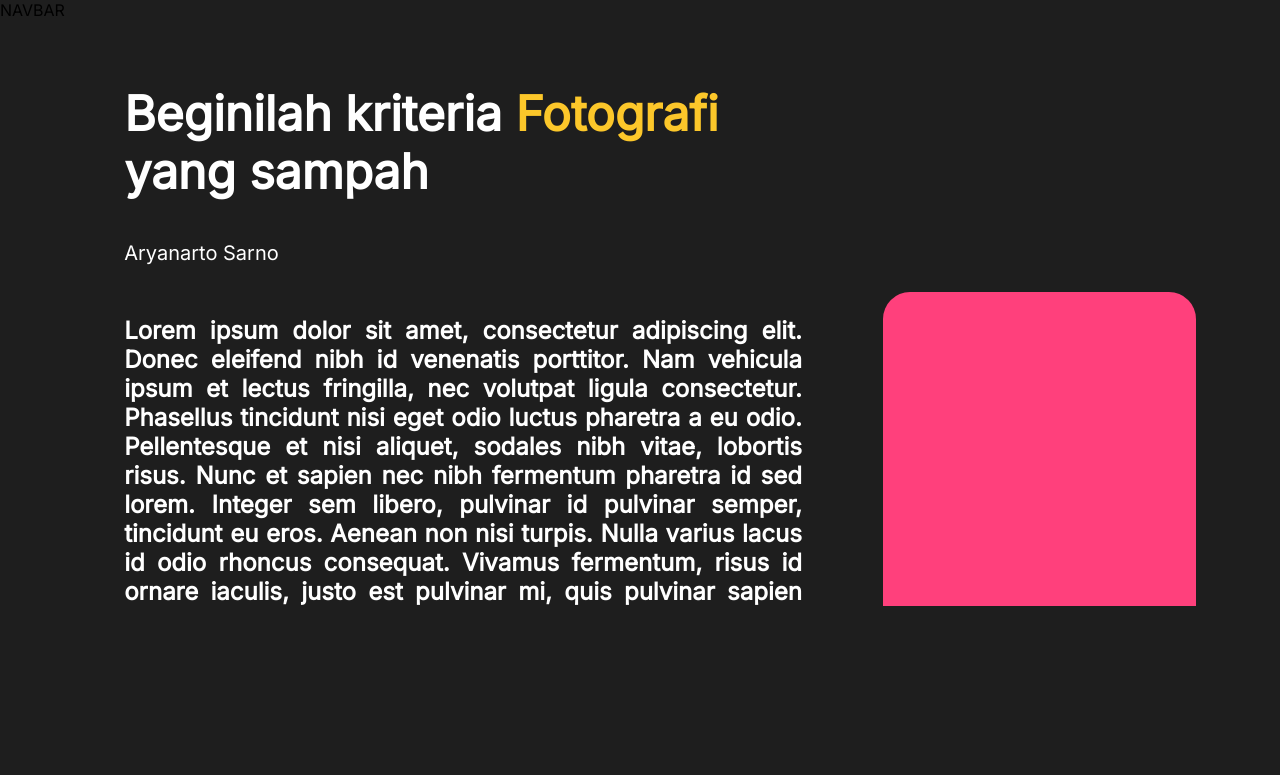
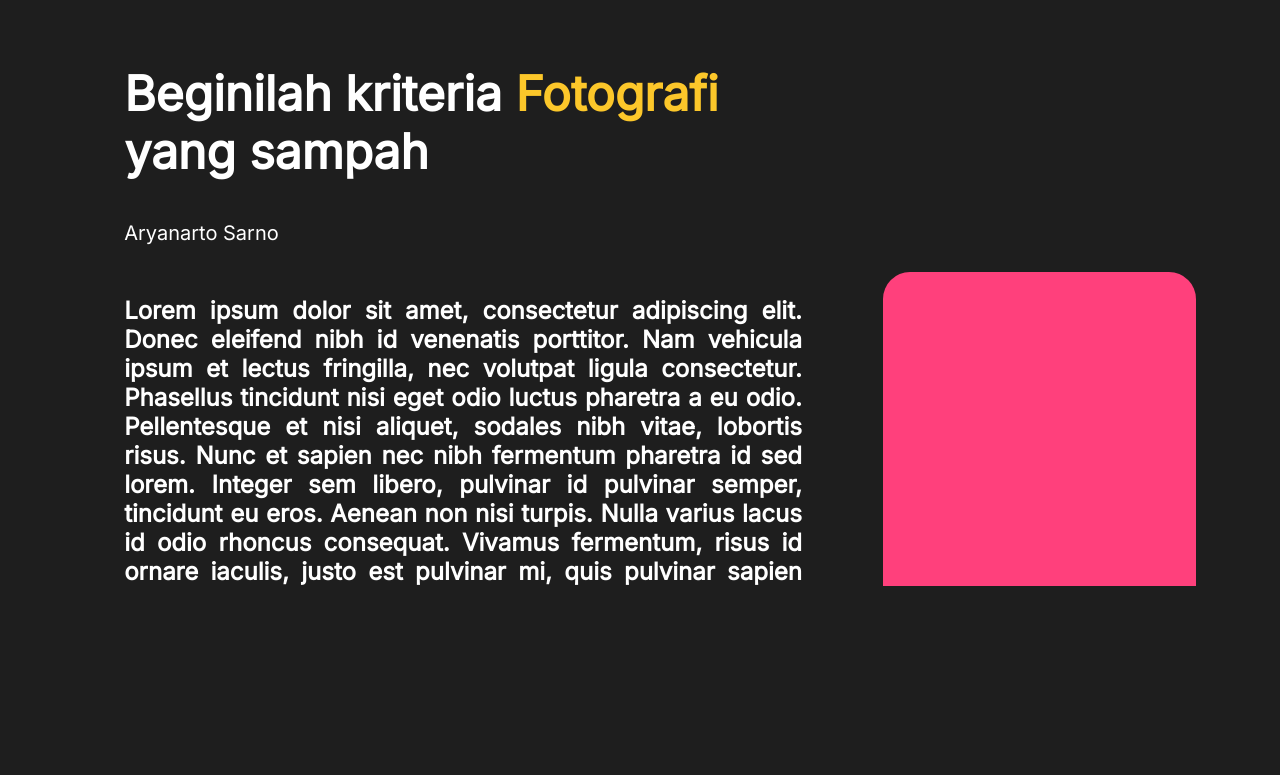
Before and after one commit to aryansfw/kpp-bms-2022, a plain HTML site: page articles/fotografi.html in a window 1280 px wide. Drawn offline with Linux system fonts and the light colour scheme.

Commit message:
Navbar removed

```diff
--- a/articles/fotografi.html
+++ b/articles/fotografi.html
@@ -8,7 +8,6 @@
     <link rel="stylesheet" href="../css/main.css" />
   </head>
   <body>
-    <nav class="navbar"><div>NAVBAR</div></nav>
     <section class="main">
       <div class="container">
         <div class="content">
```
